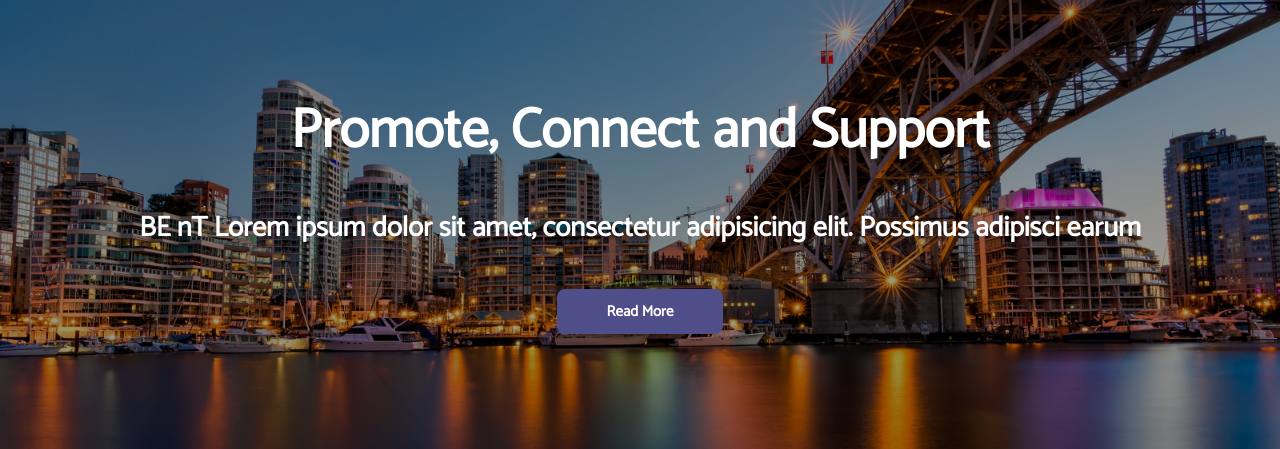
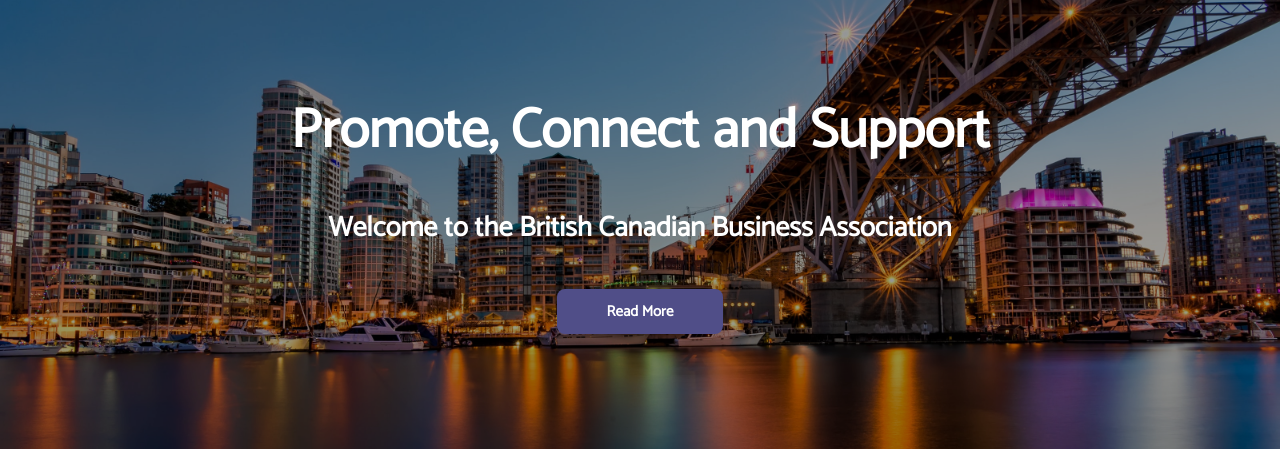
Before and after one commit to bentaylor81/bc-ba, a Django app: page / in a window 1280 px wide. Shown: the part 178-627 px from the top of the page. Run offline with Django 3.2, Linux system fonts and the light colour scheme; some libraries are stand-ins or nearby versions.

Commit message:
changes to the homepage

```diff
--- a/bcba/settings.py
+++ b/bcba/settings.py
@@ -42,7 +42,7 @@
 
 MIDDLEWARE = [
     'django.middleware.security.SecurityMiddleware',
-    'whitenoise.middleware.WhiteNoiseMiddleware',
+   # 'whitenoise.middleware.WhiteNoiseMiddleware',
     'django.contrib.sessions.middleware.SessionMiddleware',
     'django.middleware.common.CommonMiddleware',
     'django.middleware.csrf.CsrfViewMiddleware',
--- a/website/templates/home.html
+++ b/website/templates/home.html
@@ -7,8 +7,8 @@
 	<div class="bg-image"></div>
 	<div class="content-wrap">
 		<h1>Promote, Connect and Support</h1>
-		<p>BE nT Lorem ipsum dolor sit amet, consectetur adipisicing elit. Possimus adipisci earum</p>
-		<a href="about-us.html" class="btn">Read More</a>
+		<p>Welcome to the British Canadian Business Association</p>
+		<a href="{% url 'about' %}" class="btn">Read More</a>
 	</div>
 </section>
 
```
